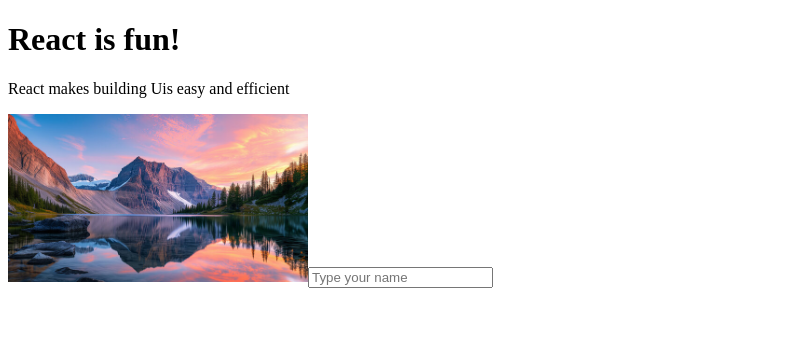
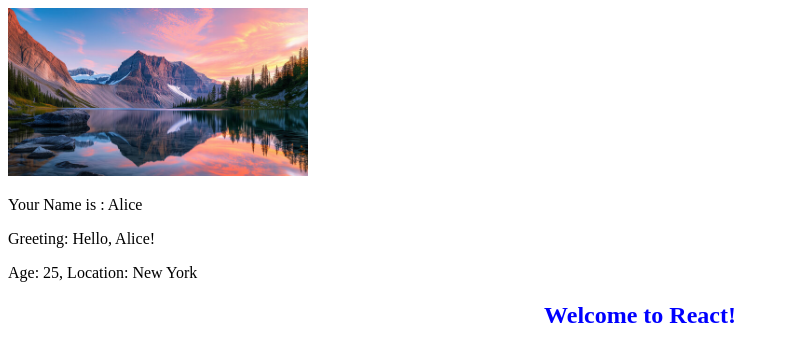
Before and after one commit to RavinduLayanga/developer-playground, a React (Vite) app in the folder React/First/react_project/: page / in a window 1280 px wide. Shown: the top 362 px of the page, without its empty margins (0-789 px from the left). Built offline with nearby package versions, Linux system fonts and the light colour scheme.

Commit message:
feat: update App component with user greeting and information display

```diff
--- a/React/First/react_project/src/App.jsx
+++ b/React/First/react_project/src/App.jsx
@@ -1,10 +1,32 @@
 const App = () => {
+  const userName = "Alice";
+  const greetUser = (name) => `Hello, ${name}!`;
+  const userInfo = { age: 25, location: " New York" };
+  //Inline style object
+  const titleStyle = {
+    color: "blue",
+    fontSize: "24px",
+    textAlign: "center",
+    margin: "20px 0",
+  };
   return (
     <>
-      <h1>React is fun!</h1>
-      <p>React makes building Uis easy and efficient</p>
+      {/* Pasing strings with quotes */}
       <img src="images/nature.jpg" width="300" alt="Nature" />
-      <input type="text" placeholder="Type your name" autoComplete="off" />
+
+      {/* Referancing a Javascript Variable */}
+      <p>Your Name is : {userName}</p>
+
+      {/* Calling a JavaScript Variable */}
+      <p>Greeting: {greetUser(userName)}</p>
+
+      {/* Using JavaScript object */}
+      <p>
+        Age: {userInfo.age}, Location: {userInfo.location}
+      </p>
+      <h1 style={titleStyle}> Welcome to React!</h1>
+      {/*
+      <input type="text" placeholder="Type your name" autoComplete="off" /> */}
     </>
   );
 };
```
